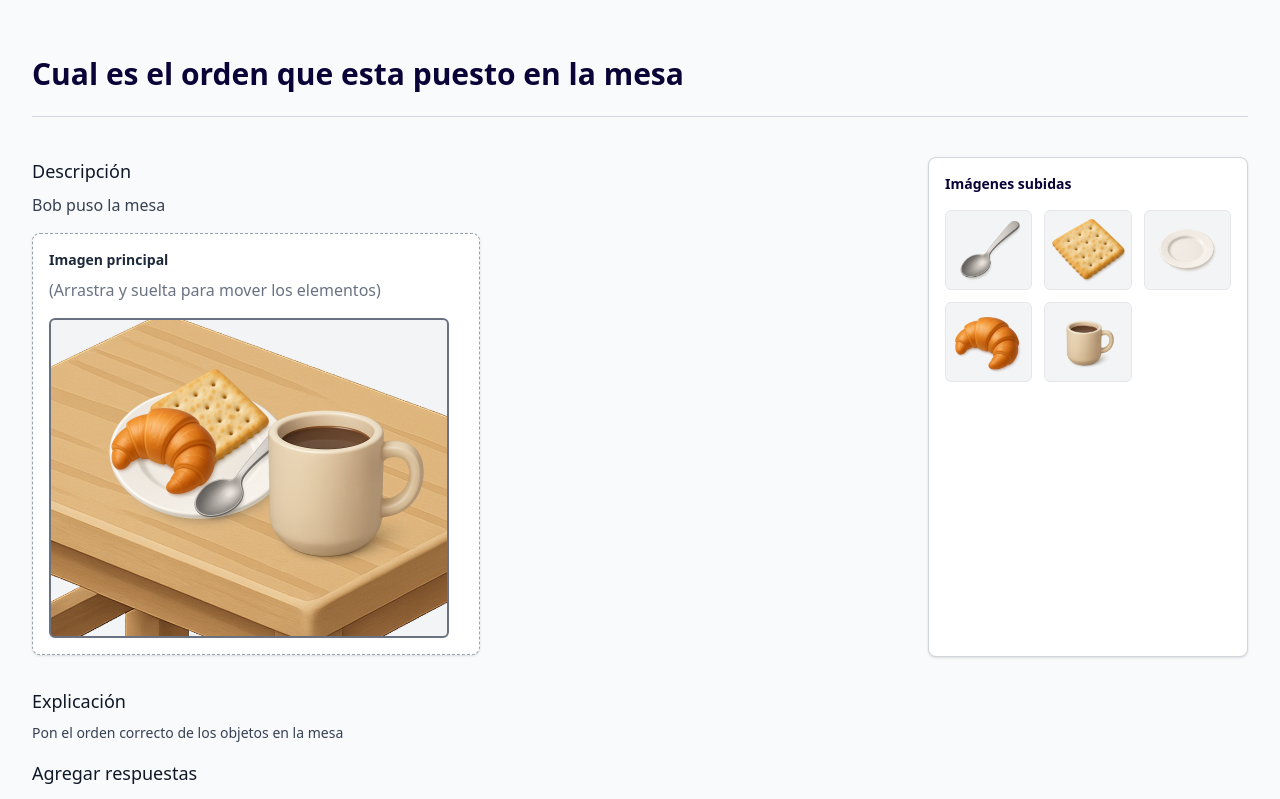
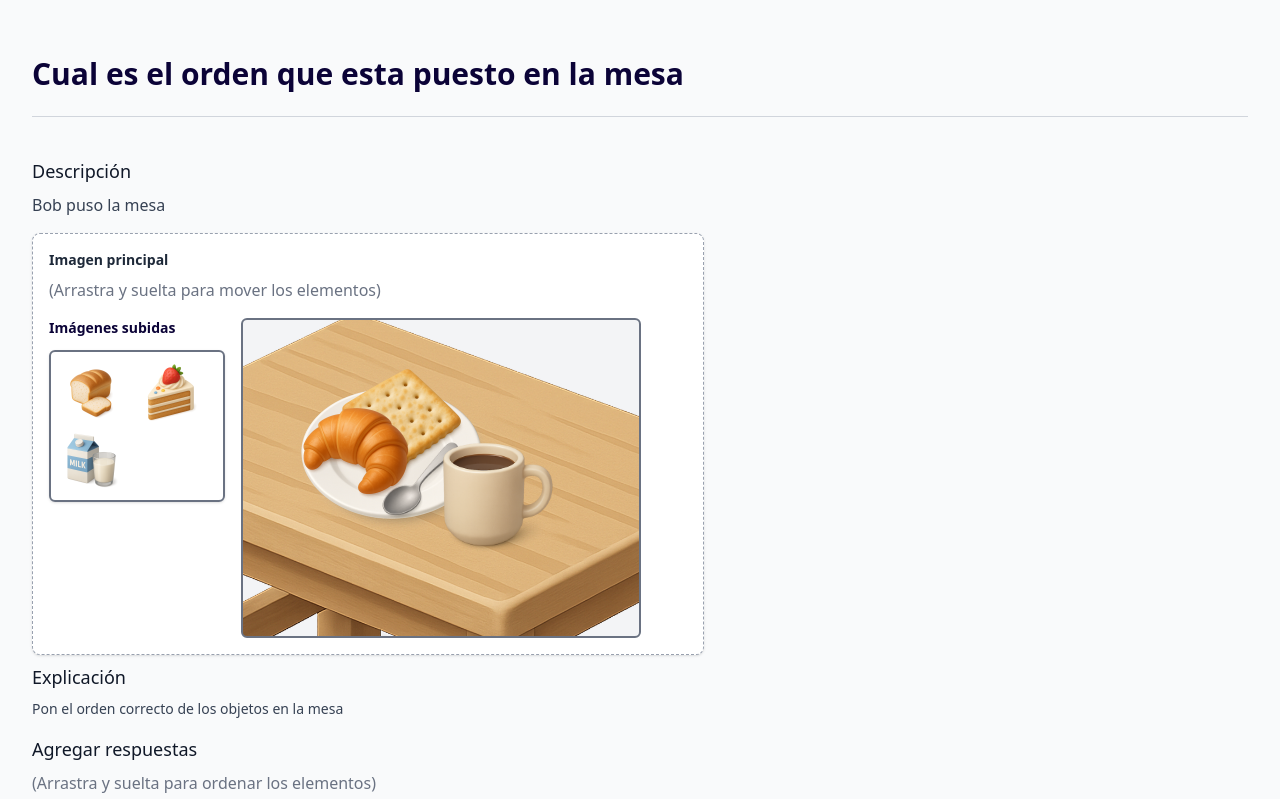
Before and after one commit to epf-21/web, a React (Vite) app in the folder frontend/: page /configure-question in a window 1280 px wide. Shown: the top 799 px of the page. Built offline with nearby package versions, Linux system fonts and the light colour scheme.

Commit message:
feat: arrastrar y soltar elementos a la imagen principal

```diff
--- a/frontend/src/components/DragDrop.jsx
+++ b/frontend/src/components/DragDrop.jsx
@@ -3,7 +3,43 @@ import { DndContext, useDraggable } from "@dnd-kit/core";
 import { Draggable } from "./Draggable";
 import { Droppable } from "./Droppable";
 
-const itemsData = [
+const draggableItemsData = [
+    {
+      id: 6,
+      name: 'Pan blanco',
+      imageUrl: 'bread_white.png',
+      width: 128,
+      height: 128,
+      position: {
+        x: 0,
+        y: 0
+      }
+    },
+    {
+      id: 7,
+      name: 'Pastel',
+      imageUrl: 'cake.png',
+      width: 100,
+      height: 100,
+      position: {
+        x: 0,
+        y: 0
+      }
+    },
+    {
+      id: 8,
+      name: 'Leche',
+      imageUrl: 'milk.png',
+      width: 128,
+      height: 128,
+      position: {
+        x: 0,
+        y: 0
+      }
+    }
+  ]
+
+  const droppedItemsData = [
     {
       id: 1,
       name: 'Plato',
@@ -30,22 +66,22 @@ const itemsData = [
       id: 3,
       name: 'Cucharilla',
       imageUrl: 'soup_spoon.png',
-      width: 128,
-      height: 128,
+      width: 100,
+      height: 100,
       position: {
         x: 126,
-        y: 88
+        y: 110
       }
     },
     {
       id: 4,
       name: 'Taza de Café',
       imageUrl: 'mug.png',
-      width: 256,
-      height: 256,
+      width: 180,
+      height: 180,
       position: {
         x: 160,
-        y: 32
+        y: 82
       }
     },
     {
@@ -61,25 +97,58 @@ const itemsData = [
     }
   ]
 
-export default function FreeDragnDrop() {
-  const [items, setItems] = useState(itemsData);
+
+export default function DragDrop() {
+  const [draggableItems, setDraggableItems] = useState(draggableItemsData)
+  const [droppedItems, setDroppedItems] = useState(droppedItemsData)
+
   function handleDragEnd(event) {
     if (event.over && event.over.id === 'droppable') {
-      const item = items.find((x) => x.id === event.active.id);
-      item.position.x += event.delta.x;
-      item.position.y += event.delta.y;
-      const _items = items.map((x) => {
-        if (x.id === item.id) return item;
-        return x;
-      });
-      setItems(_items);
+      const dgItem = draggableItems.find((x) => x.id === event.active.id)
+      if(dgItem){
+        setDraggableItems(draggableItems.filter((x) => x.id !== event.active.id))
+        setDroppedItems([...droppedItems,dgItem])
+      }
+      const item = droppedItems.find((x) => x.id === event.active.id)
+      if(item){
+        item.position.x += event.delta.x;
+        item.position.y += event.delta.y;
+        const _items = droppedItems.map((x) => {
+          if (x.id === item.id) return item;
+          return x;
+        });
+        setDroppedItems(_items);
+      }
+    }else{
+      const item = droppedItems.find((x) => x.id === event.active.id)
+      if(item){
+        setDroppedItems(droppedItems.filter((x) => x.id !== event.active.id))
+        setDraggableItems([...draggableItems,item])
+      }
     }
   }
 
   return (
     <DndContext onDragEnd={handleDragEnd}>
+      <div>
+        <h3 className="text-sm font-semibold text-black-rock-950 mb-3">Imágenes subidas</h3>
+        <div className="grid grid-cols-2 gap-1 border-2 border-gray-500 rounded-md shadow-sm p-2 w-44 min-h-24">
+        {draggableItems.map(item =>{
+          return(
+          <Draggable key={item.id} id={item.id} src={item.imageUrl}
+            styles={{
+                    width: '64px',
+                    height: '64px',
+                    zIndex:1,
+                  }}
+          />
+          )
+          })
+        }
+        </div>
+      </div>
       <Droppable>
-        {items.map((item) => (
+        {droppedItems.map((item) => (
           <Draggable
             styles={{
               position: "absolute",
--- a/frontend/src/components/Droppable.jsx
+++ b/frontend/src/components/Droppable.jsx
@@ -7,6 +7,7 @@ export function Droppable(props) {
   });
   const style = {
     color: isOver ? 'green' : undefined,
+    zIndex: 0,
     backgroundImage: `url(${'src/assets/table.png'})`,
     backgroundSize: 'cover',
     backgroundPosition: 'center',
--- a/frontend/src/pages/ConfigureQuestion.jsx
+++ b/frontend/src/pages/ConfigureQuestion.jsx
@@ -9,21 +9,6 @@ export default function ConfigureQuestion() {
   const title = 'Cual es el orden que esta puesto en la mesa';
   const description = 'Bob puso la mesa';
   const explanation = 'Pon el orden correcto de los objetos en la mesa';
-  //const mainImage = 'src/assets/completo2.png';
-
-  const uploadedImages = [
-    //'src/assets/tea.png',
-    //'src/assets/completo2.png',
-    'src/assets/soup_spoon.png',
-    'src/assets/saltine_cracker.png',
-    'src/assets/plate.png',
-    'src/assets/croissant.png',
-    //'src/assets/wine_glass.png',
-    //'src/assets/bread_white.png',
-    'src/assets/mug.png',
-    //'src/assets/salt_shaker.png',
-    //'src/assets/bread_roll.png'
-  ];
 
   return (
     <div className="min-h-screen bg-gray-50 px-8 py-14">
@@ -38,14 +23,14 @@ export default function ConfigureQuestion() {
             <p className="text-base text-gray-700">{description}</p>
           </div>
 
-          <div className="w-md mb-6 border border-dashed border-gray-400 rounded-lg p-4 bg-white shadow-sm">
+          <div className="w-2xl border border-dashed border-gray-400 rounded-lg p-4 bg-white shadow-sm">
             <h3 className="text-sm font-semibold text-gray-800 mb-2">Imagen principal</h3>
             <p className='text-gray-500 mb-4'>(Arrastra y suelta para mover los elementos)</p>
-            <div className="mx-auto">
-               <DragDrop></DragDrop>
+            <div className="mx-auto flex gap-4">
+              <DragDrop></DragDrop>
             </div>
+          </div>
 
-          </div>
 
           <div className="py-2 rounded-md">
             <h2 className="text-lg font-medium text-gray-900 mb-2">Explicación</h2>
@@ -67,23 +52,7 @@ export default function ConfigureQuestion() {
           </div>
         </div>
 
-        <aside className="w-full md:w-80 border border-gray-300 rounded-lg bg-white p-4 shadow-sm h-[500px] overflow-y-auto">
-          <h3 className="text-sm font-semibold text-black-rock-950 mb-4">Imágenes subidas</h3>
-          <div className="grid grid-cols-3 gap-3">
-            {uploadedImages.map((src, i) => (
-              <div
-                key={i}
-                className="h-20 border border-gray-200 rounded-md bg-gray-100 flex items-center justify-center overflow-hidden"
-              >
-                <img
-                  src={src}
-                  alt={`img-${i}`}
-                  className="object-contain max-h-full max-w-full"
-                />
-              </div>
-            ))}
-          </div>
-        </aside>
+
       </div>
     </div>
   );
```
Also changed, not shown: frontend/src/assets/cake.png (added), frontend/src/assets/milk.png (added).
